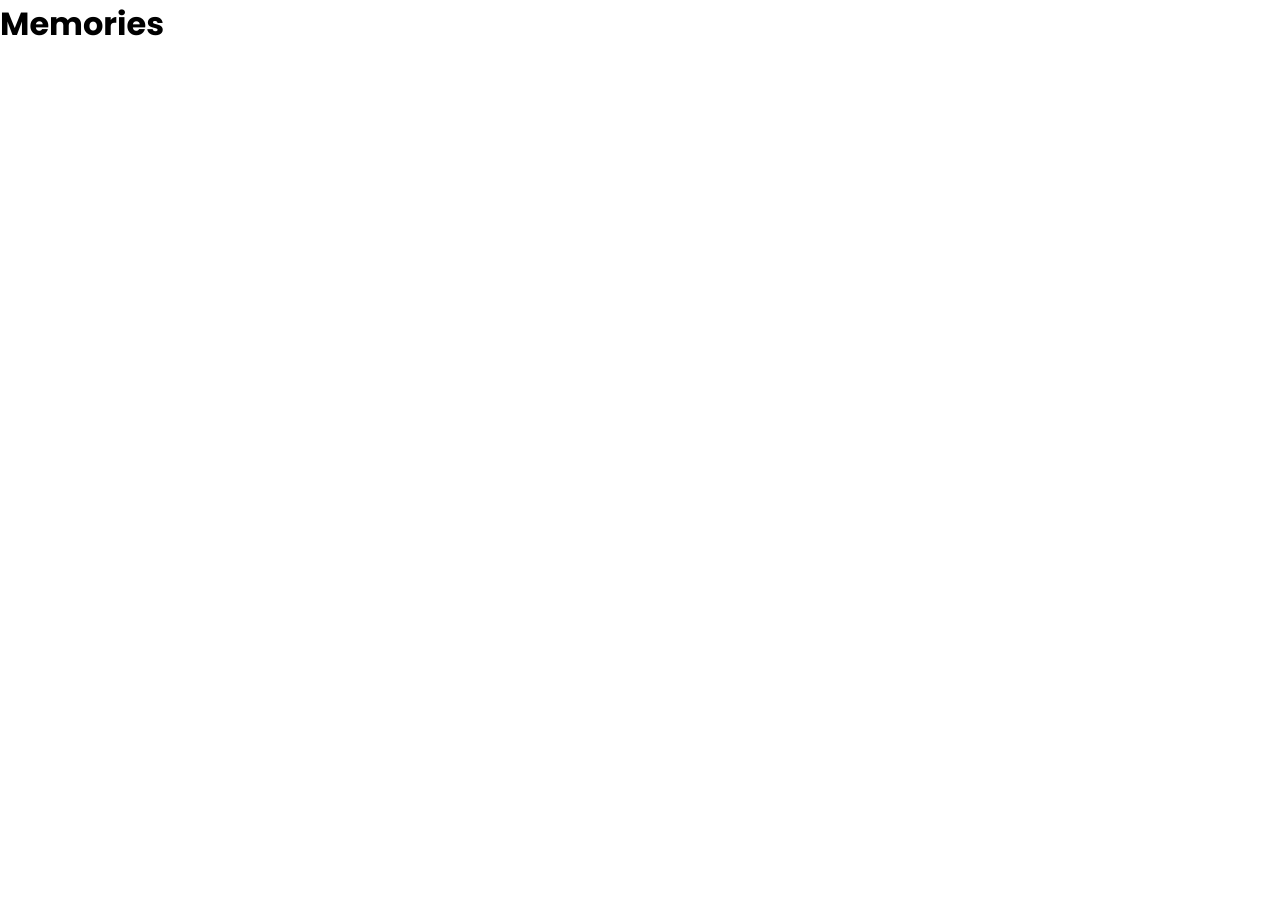
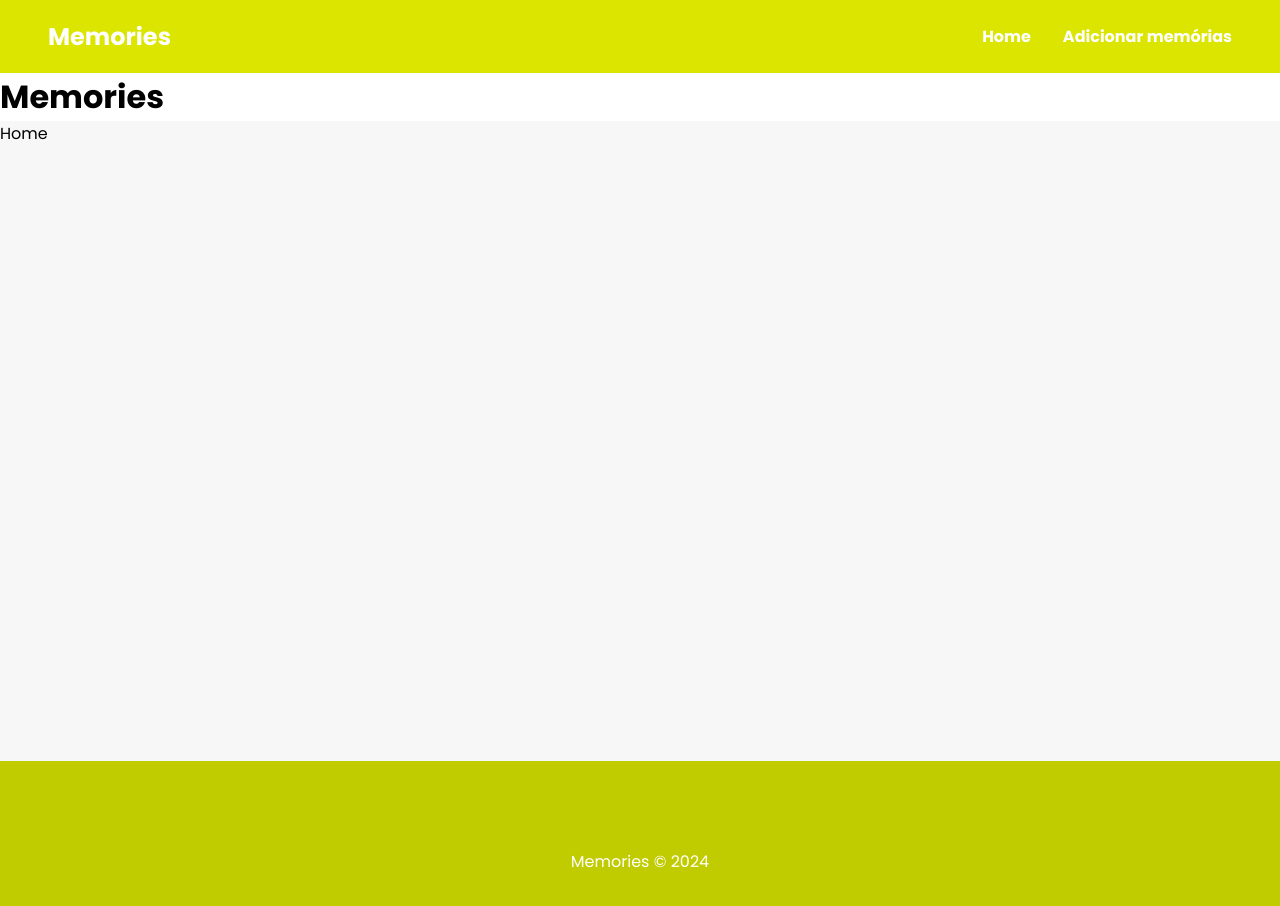
Before and after one commit to vitorfdrangel/Memories, a React (Vite) app in the folder frontend/: page / in a window 1280 px wide. Shown: the top 906 px of the page. Before the commit the page ends 800 px from the top, so only its background shows below. Built offline with nearby package versions, Linux system fonts and the light colour scheme.

Commit message:
Navbar e Footer finalizados

```diff
--- a/frontend/src/App.css
+++ b/frontend/src/App.css
@@ -0,0 +1,4 @@
+.container {
+  min-height: 80vh;
+  background-color: #f7f7f7;
+}
--- a/frontend/src/App.jsx
+++ b/frontend/src/App.jsx
@@ -1,9 +1,20 @@
 import "./App.css";
+
+import { Outlet } from "react-router-dom";
+
+// Components
+import Navbar from "./components/Navbar";
+import Footer from "./components/Footer";
 
 function App() {
   return (
     <div>
+      <Navbar />
       <h1>Memories</h1>
+      <div className="container">
+        <Outlet />
+      </div>
+      <Footer />
     </div>
   );
 }
--- /dev/null
+++ b/frontend/src/components/Footer.css
@@ -0,0 +1,8 @@
+footer {
+  background-color: #c0cc00;
+  height: 200px;
+  color: #fff;
+  display: flex;
+  align-items: center;
+  justify-content: center;
+}
--- /dev/null
+++ b/frontend/src/components/Footer.jsx
@@ -0,0 +1,12 @@
+// Styles
+import "./Footer.css";
+
+const Footer = () => {
+  return (
+    <footer>
+      <p>Memories &copy; 2024</p>
+    </footer>
+  );
+};
+
+export default Footer;
--- /dev/null
+++ b/frontend/src/components/Navbar.css
@@ -0,0 +1,17 @@
+.navbar {
+  background-color: #dbe500;
+  padding: 1.2rem 3rem;
+  display: flex;
+  align-items: center;
+  justify-content: space-between;
+}
+
+.navbar ul {
+  display: flex;
+  gap: 2rem;
+  font-weight: bold;
+}
+
+.navbar a {
+  color: #fff;
+}
--- /dev/null
+++ b/frontend/src/components/Navbar.jsx
@@ -0,0 +1,24 @@
+import { NavLink } from "react-router-dom";
+
+// Style
+import "./Navbar.css";
+
+const Navbar = () => {
+  return (
+    <nav className="navbar">
+      <h2>
+        <NavLink to={"/"}>Memories</NavLink>
+      </h2>
+      <ul>
+        <li>
+          <NavLink to={"/"}>Home</NavLink>
+        </li>
+        <li>
+          <NavLink to={"/add-memory"}>Adicionar memórias</NavLink>
+        </li>
+      </ul>
+    </nav>
+  );
+};
+
+export default Navbar;
--- a/frontend/src/main.jsx
+++ b/frontend/src/main.jsx
@@ -1,10 +1,27 @@
-import { StrictMode } from 'react'
-import { createRoot } from 'react-dom/client'
-import App from './App.jsx'
-import './index.css'
+import { StrictMode } from "react";
+import { createRoot } from "react-dom/client";
+import App from "./App.jsx";
+import "./index.css";
 
-createRoot(document.getElementById('root')).render(
+// Pages
+import Home from "./routes/Home.jsx";
+import AddMemory from "./routes/AddMemory.jsx";
+
+import { createBrowserRouter, RouterProvider } from "react-router-dom";
+
+const router = createBrowserRouter([
+  {
+    path: "/",
+    element: <App />,
+    children: [
+      { path: "/", element: <Home /> },
+      { path: "/add-memory", element: <AddMemory /> },
+    ],
+  },
+]);
+
+createRoot(document.getElementById("root")).render(
   <StrictMode>
-    <App />
-  </StrictMode>,
-)
+    <RouterProvider router={router} />
+  </StrictMode>
+);
--- /dev/null
+++ b/frontend/src/routes/AddMemory.jsx
@@ -0,0 +1,7 @@
+import React from "react";
+
+const AddMemory = () => {
+  return <div>AddMemory</div>;
+};
+
+export default AddMemory;
--- /dev/null
+++ b/frontend/src/routes/Home.jsx
@@ -0,0 +1,7 @@
+import React from "react";
+
+const Home = () => {
+  return <div>Home</div>;
+};
+
+export default Home;
```
